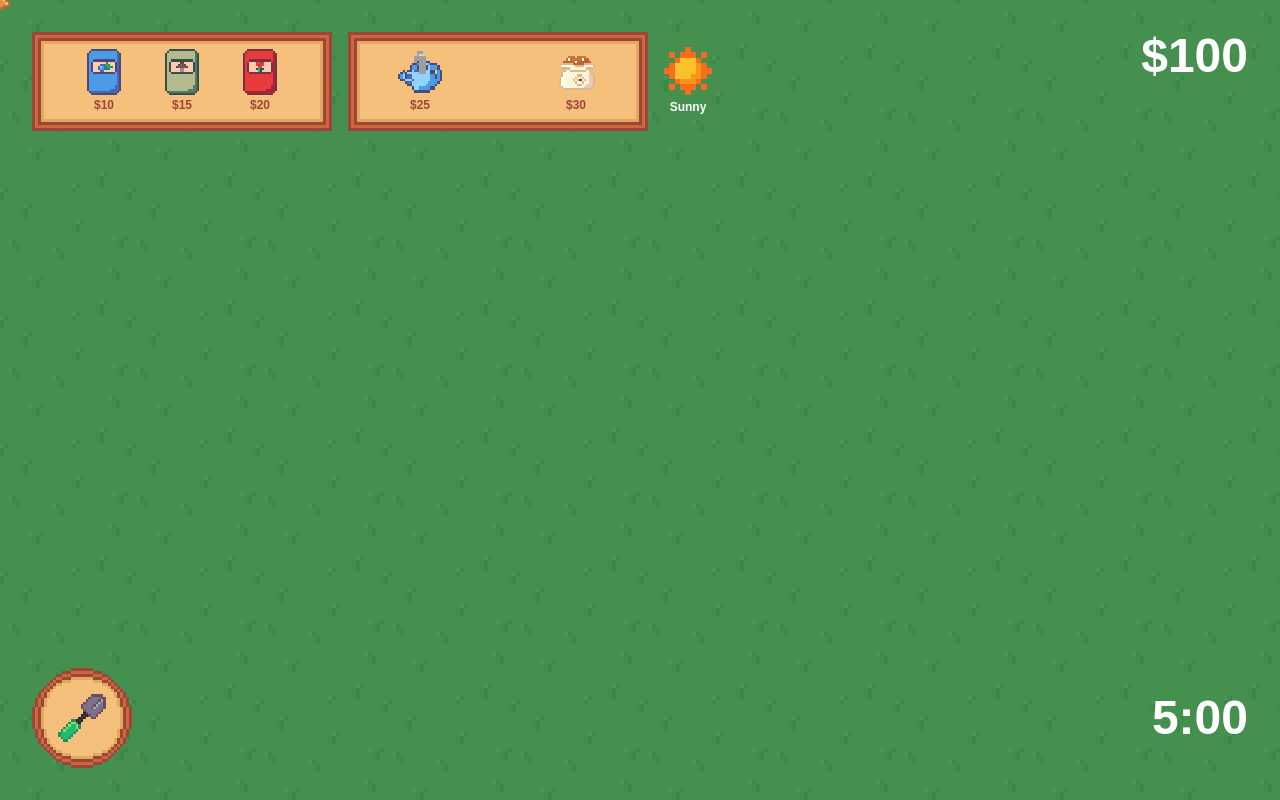
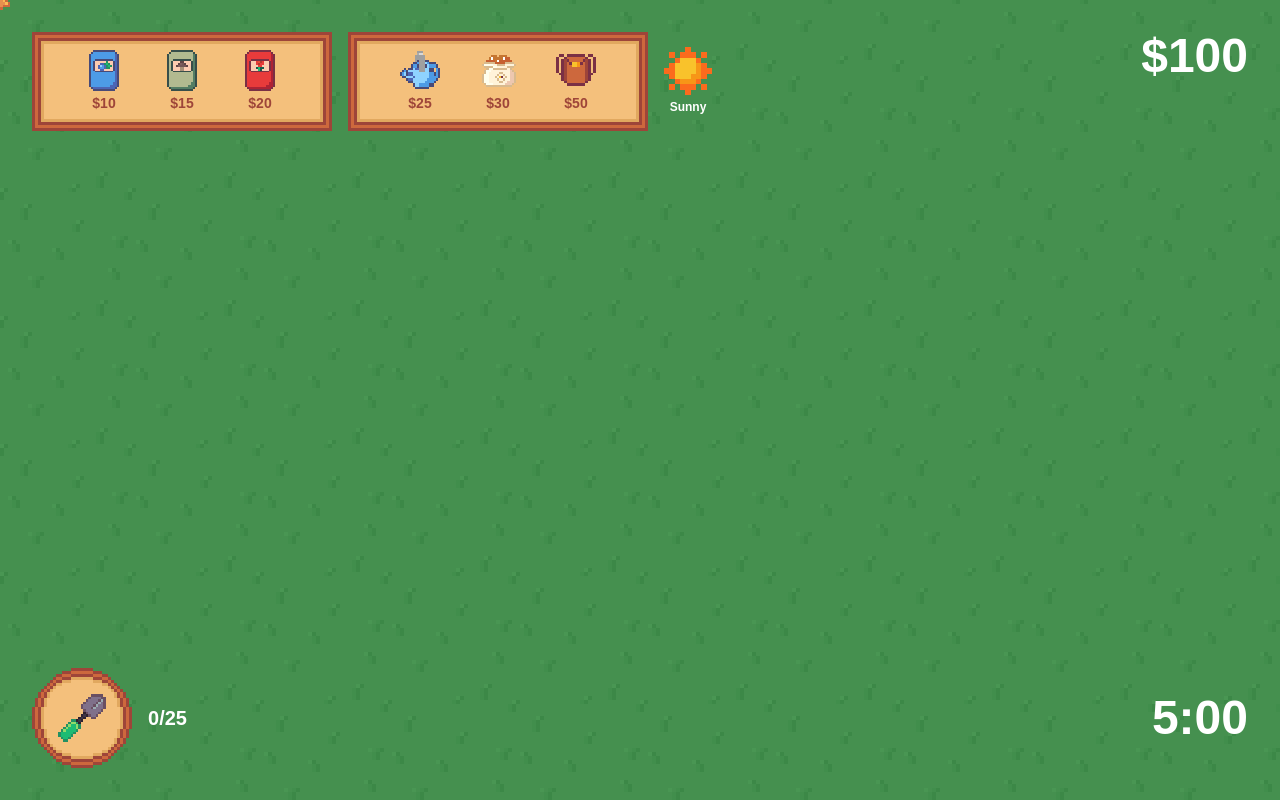
Before and after one commit to XDTerminated/hackwashu2025, a React (Vite) app: page / in a window 1280 px wide. Built offline with nearby package versions, Linux system fonts and the light colour scheme; a web font is replaced by a local one.

Commit message:
1pohifeg

```diff
--- a/src/App.tsx
+++ b/src/App.tsx
@@ -3,7 +3,7 @@ import { invoke } from "@tauri-apps/api/core";
 import "./globals.css";
 
 type SeedType = "Berry" | "Fungi" | "Rose";
-type ToolType = "Spade" | "WateringCan" | "Fertilizer";
+type ToolType = "Spade" | "WateringCan" | "Fertilizer" | "Backpack";
 type WeatherType = "sunny" | "rainy" | "cloudy";
 
 interface SeedPacket {
@@ -46,6 +46,11 @@ interface RainDrop {
   id: string;
   x: number;
   delay: number;
+}
+
+interface Lightning {
+  id: string;
+  opacity: number;
 }
 
 interface ToolParticle {
@@ -115,6 +120,9 @@ function App() {
   const [isHoveringWeather, setIsHoveringWeather] = useState(false);
   const [hoveredToolId, setHoveredToolId] = useState<string | null>(null);
   const [displayedMoney, setDisplayedMoney] = useState(100);
+  const [inventoryLimit, setInventoryLimit] = useState(25);
+  const [isHoveringPlantCount, setIsHoveringPlantCount] = useState(false);
+  const [lightning, setLightning] = useState<Lightning | null>(null);
 
   // Function to play sounds
   const playSound = (soundPath: string) => {
@@ -185,6 +193,28 @@ function App() {
     return () => clearTimeout(timeout);
   }, []);
 
+  // Trigger lightning randomly when it's raining
+  useEffect(() => {
+    if (weather === "rainy") {
+      const triggerLightning = () => {
+        const lightningId = `lightning-${Date.now()}`;
+        setLightning({ id: lightningId, opacity: 1 });
+
+        // Fade out lightning after a brief moment
+        setTimeout(() => {
+          setLightning(null);
+        }, 200);
+
+        // Schedule next lightning strike (random interval between 3-8 seconds)
+        const nextStrike = Math.random() * 5000 + 3000;
+        return setTimeout(triggerLightning, nextStrike);
+      };
+
+      const timeout = triggerLightning();
+      return () => clearTimeout(timeout);
+    }
+  }, [weather]);
+
   // Animate money counter when money changes
   useEffect(() => {
     const difference = money - displayedMoney;
@@ -247,6 +277,12 @@ function App() {
       type: "Fertilizer",
       image: "/Sprites/UI/fertilizer.png",
       price: 30,
+    },
+    {
+      id: "backpack",
+      type: "Backpack",
+      image: "/Sprites/UI/backpack.png",
+      price: 50,
     },
   ];
 
@@ -390,8 +426,9 @@ function App() {
       if (draggedSeed && money >= draggedSeed.price) {
         const hasCollision = checkCollision(cursorPosition.x, cursorPosition.y);
         const inUIArea = isInUIArea(cursorPosition.x, cursorPosition.y);
+        const inventoryFull = placedSprouts.length >= inventoryLimit;
 
-        if (!hasCollision && !inUIArea) {
+        if (!hasCollision && !inUIArea && !inventoryFull) {
           const newSproutId = `sprout-${Date.now()}`;
           setPlacedSprouts([
             ...placedSprouts,
@@ -694,6 +731,18 @@ function App() {
       {/* Weather effects - Rain */}
       {weather === "rainy" && <Rain rainDrops={rainDrops} />}
 
+      {/* Lightning flash */}
+      {lightning && (
+        <div
+          className="pointer-events-none fixed inset-0 bg-white"
+          style={{
+            opacity: lightning.opacity,
+            zIndex: 10002,
+            animation: "lightningFlash 0.2s ease-out",
+          }}
+        />
+      )}
+
       <main
         className="h-screen w-full flex justify-center relative"
         style={{
@@ -769,6 +818,7 @@ function App() {
           const hasCollision = checkCollision(dragPosition.x, dragPosition.y);
           const inUIArea = isInUIArea(dragPosition.x, dragPosition.y);
           const canAfford = money >= draggedSeed.price;
+          const inventoryFull = placedSprouts.length >= inventoryLimit;
 
           return (
             <div
@@ -777,7 +827,7 @@ function App() {
                 left: dragPosition.x - 48,
                 top: dragPosition.y - 48,
                 filter:
-                  hasCollision || !canAfford || inUIArea
+                  hasCollision || !canAfford || inUIArea || inventoryFull
                     ? "sepia(100%) saturate(500%) hue-rotate(-50deg) brightness(0.8)"
                     : "brightness(1.2) saturate(1.5) contrast(1.1)",
                 zIndex: 9999,
@@ -1044,7 +1094,7 @@ function App() {
                         </div>
                       </div>
                     )}
-                    <div className={`text-xs pointer-events-none font-bold ${!canAfford ? "text-red-600" : ""}`} style={{ color: !canAfford ? "" : "#9e4539" }}>
+                    <div className={`text-sm pointer-events-none font-bold ${!canAfford ? "text-red-600" : ""}`} style={{ color: !canAfford ? "" : "#9e4539" }}>
                       ${seed.price}
                     </div>
                   </li>
@@ -1053,7 +1103,7 @@ function App() {
             </ol>
           </div>
 
-          {/* Watering Can and Fertilizer Tools */}
+          {/* Watering Can, Fertilizer, and Backpack Tools */}
           <div className="relative w-fit h-fit">
             <img
               src="/Sprites/UI/PacketUI.png"
@@ -1062,15 +1112,24 @@ function App() {
               draggable={false}
             />
             <ol className="absolute inset-0 flex flex-row justify-between items-center gap-3 px-10">
-              {tools.filter(tool => tool.type === "WateringCan" || tool.type === "Fertilizer").map((tool) => {
+              {tools.filter(tool => tool.type === "WateringCan" || tool.type === "Fertilizer" || tool.type === "Backpack").map((tool) => {
                 return (
                   <li
                     key={tool.id}
                     onMouseDown={
-                      !attachedSproutId
+                      !attachedSproutId && tool.type !== "Backpack"
                         ? handleToolMouseDown(tool)
                         : undefined
                     }
+                    onClick={() => {
+                      if (tool.type === "Backpack" && money >= (tool.price || 0)) {
+                        setMoney(money - (tool.price || 0));
+                        setInventoryLimit(inventoryLimit + 5);
+                        playSound("/Audio/interact.mp3");
+                      } else if (tool.type === "Backpack") {
+                        playSound("/Audio/error.mp3");
+                      }
+                    }}
                     onMouseEnter={() => {
                       if (!attachedSproutId) {
                         playSound("/Audio/interact.mp3");
@@ -1081,40 +1140,50 @@ function App() {
                       setHoveredToolId(null);
                     }}
                     className={`size-16 flex justify-center items-center flex-col gap-0.5 transition-all relative ${
-                      draggedTool?.id === tool.id
+                      tool.type === "Backpack"
+                        ? money >= (tool.price || 0)
+                          ? "opacity-100 cursor-pointer active:scale-95 wiggle-hover"
+                          : "opacity-30 cursor-not-allowed"
+                        : draggedTool?.id === tool.id
                         ? "opacity-50 cursor-grab active:cursor-grabbing active:scale-95"
                         : attachedSproutId
                         ? "opacity-30 cursor-not-allowed"
                         : "opacity-100 cursor-grab active:cursor-grabbing active:scale-95 wiggle-hover"
                     }`}
                     style={{
-                      pointerEvents: attachedSproutId ? "none" : "auto",
+                      pointerEvents: tool.type === "Backpack" ? "auto" : attachedSproutId ? "none" : "auto",
+                      filter: tool.type === "Backpack" && money < (tool.price || 0) ? "grayscale(100%)" : "none",
                     }}
                   >
-                    <img
-                      src={tool.image}
-                      className="w-fit h-full image-pixelated object-contain pointer-events-none"
-                      alt={`${tool.type} tool`}
-                      draggable={false}
-                    />
-                    <div className="text-xs pointer-events-none font-bold" style={{ color: "#9e4539" }}>
+                    <div className="h-full flex items-center justify-center">
+                      <img
+                        src={tool.image}
+                        className={`image-pixelated object-contain pointer-events-none ${
+                          tool.type === "Backpack" ? "w-10 h-10" : "w-fit h-full"
+                        }`}
+                        alt={`${tool.type} tool`}
+                        draggable={false}
+                      />
+                    </div>
+                    <div className="text-sm pointer-events-none font-bold" style={{ color: "#9e4539" }}>
                       ${tool.price}
                     </div>
 
                     {/* Tool tooltip */}
-                    {hoveredToolId === tool.id && !attachedSproutId && (
+                    {hoveredToolId === tool.id && (tool.type !== "Backpack" ? !attachedSproutId : true) && (
                       <div
-                        className="absolute top-full mt-2 text-xs px-3 py-2 whitespace-nowrap z-50 font-bold"
+                        className="absolute top-full mt-2 text-sm px-3 py-2 whitespace-nowrap z-50 font-bold"
                         style={{
                           backgroundColor: "#D4A574",
                           border: "3px solid #8B4513",
-                          color: "#3D2817",
+                          color: "#9e4539",
                           boxShadow: "0 2px 4px rgba(0, 0, 0, 0.5)",
                           imageRendering: "pixelated",
                         }}
                       >
                         {tool.type === "WateringCan" && "Turn seedlings into sprouts"}
                         {tool.type === "Fertilizer" && "Turn sprouts into plants"}
+                        {tool.type === "Backpack" && `Upgrade inventory (+5 slots)`}
                       </div>
                     )}
                   </li>
@@ -1140,11 +1209,11 @@ function App() {
             {/* Weather effect description on hover */}
             {isHoveringWeather && (
               <div
-                className="absolute top-full mt-2 text-xs px-3 py-2 whitespace-nowrap z-50 font-bold"
+                className="absolute top-full mt-2 text-sm px-3 py-2 whitespace-nowrap z-50 font-bold"
                 style={{
                   backgroundColor: "#D4A574",
                   border: "3px solid #8B4513",
-                  color: "#3D2817",
+                  color: "#9e4539",
                   boxShadow: "0 2px 4px rgba(0, 0, 0, 0.5)",
                   imageRendering: "pixelated",
                 }}
@@ -1154,12 +1223,12 @@ function App() {
             )}
           </div>
         </div>
-          <div className="flex justify-center">
+          <div className="flex flex-col items-center gap-2">
             <div className="text-5xl text-white font-bold">${Math.round(displayedMoney)}</div>
           </div>
         </div>
         <div className="p-8 flex flex-row justify-between items-center">
-          <div className="flex flex-row gap-4">
+          <div className="flex flex-row gap-4 items-center">
             {tools.filter(tool => tool.type === "Spade").map((tool) => {
               // Show dollar sign for spade when sprout is attached
               const showDollarSign = tool.type === "Spade" && attachedSproutId;
@@ -1230,11 +1299,11 @@ function App() {
                   {/* Tool tooltip */}
                   {hoveredToolId === tool.id && !showDollarSign && !attachedSproutId && (
                     <div
-                      className="absolute bottom-full mb-2 text-xs px-3 py-2 whitespace-nowrap z-50 font-bold"
+                      className="absolute bottom-full mb-2 text-sm px-3 py-2 whitespace-nowrap z-50 font-bold"
                       style={{
                         backgroundColor: "#D4A574",
                         border: "3px solid #8B4513",
-                        color: "#3D2817",
+                        color: "#9e4539",
                         boxShadow: "0 2px 4px rgba(0, 0, 0, 0.5)",
                         imageRendering: "pixelated",
                       }}
@@ -1247,6 +1316,29 @@ function App() {
                 </div>
               );
             })}
+            <div
+              className="text-xl text-white font-bold relative"
+              onMouseEnter={() => setIsHoveringPlantCount(true)}
+              onMouseLeave={() => setIsHoveringPlantCount(false)}
+            >
+              {placedSprouts.length}/{inventoryLimit}
+
+              {/* Plant count tooltip */}
+              {isHoveringPlantCount && (
+                <div
+                  className="absolute bottom-full mb-2 text-sm px-3 py-2 whitespace-nowrap z-50 font-bold"
+                  style={{
+                    backgroundColor: "#D4A574",
+                    border: "3px solid #8B4513",
+                    color: "#9e4539",
+                    boxShadow: "0 2px 4px rgba(0, 0, 0, 0.5)",
+                    imageRendering: "pixelated",
+                  }}
+                >
+                  Plants in inventory
+                </div>
+              )}
+            </div>
           </div>
           <div className="text-5xl text-white font-bold">5:00</div>
         </div>
```
Also changed, not shown: src/globals.css (+12 -0 lines).
